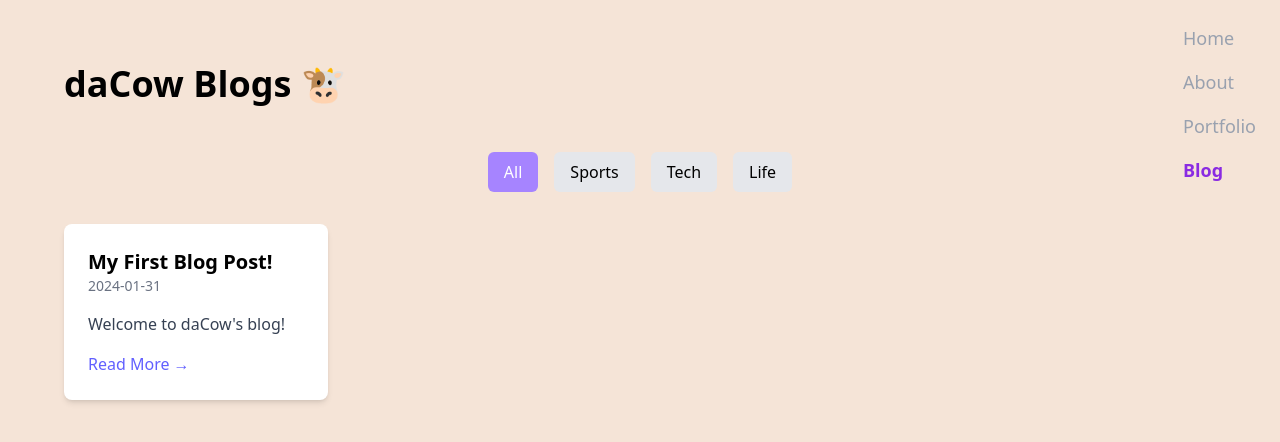
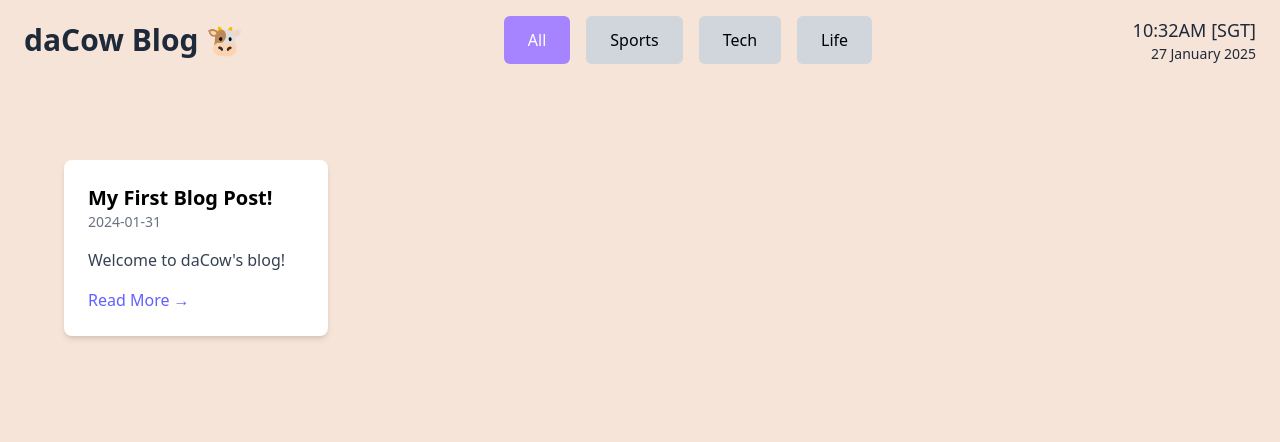
Before and after one commit to ryandacow/ryanneo, a Next.js app: page /blog in a window 1280 px wide. Shown: the top 442 px of the page. Built offline with nearby package versions, Linux system fonts and the light colour scheme.

Commit message:
Improved Blog Page

```diff
--- a/package.json
+++ b/package.json
@@ -26,7 +26,10 @@
     "react-dom": "^19.0.0",
     "react-icons": "^5.4.0",
     "react-markdown": "^9.0.3",
-    "react-tsparticles": "^2.12.2"
+    "react-tsparticles": "^2.12.2",
+    "rehype-raw": "^7.0.0",
+    "remark-breaks": "^4.0.0",
+    "remark-gfm": "^4.0.0"
   },
   "devDependencies": {
     "@eslint/eslintrc": "^3",
--- a/src/Data/blogPosts/Post1.md
+++ b/src/Data/blogPosts/Post1.md
@@ -5,6 +5,13 @@ summary: "Welcome to daCow's blog!"
 tags: "Life"
 ---
 
-Work in Progress!
+# **Building my Portfolio Website**
+<br>
 
-Stay tuned for more! 🚀
+I made this website for the purpose of learning HTML and CSS frameworks like:
+* React
+* TailwindCSS
+* GSAP
+<br>
+
+It was so I could have the flexibility to try out different styles and frameworks without the pressure of time constraints that hackathons would have.
--- /dev/null
+++ b/src/app/Components/CustomCursor.jsx
@@ -0,0 +1,42 @@
+"use client";
+
+import { useEffect, useRef } from "react";
+import gsap from "gsap";
+
+const CustomCursor = () => {
+  const cursorRef = useRef(null);
+
+  useEffect(() => {
+    const cursor = cursorRef.current;
+    if (!cursor) return;
+
+    const moveCursor = (e) => {
+      gsap.to(cursor, {
+        x: e.clientX,
+        y: e.clientY,
+        duration: 0.1,
+        ease: "power2.out",
+      });
+
+      // Rotate arrowhead dynamically
+      const angle = Math.atan2(
+        e.clientY - window.innerHeight / 2,
+        e.clientX - window.innerWidth / 2
+      );
+      gsap.to(cursor, { rotate: angle + "rad", duration: 0.1 });
+    };
+
+    window.addEventListener("mousemove", moveCursor);
+    return () => window.removeEventListener("mousemove", moveCursor);
+  }, []);
+
+  return (
+    <div ref={cursorRef} className="custom-cursor">
+      <svg width="20" height="20" viewBox="0 0 100 100" fill="none">
+        <polygon points="0,0 100,50 0,100" fill="white" stroke="black" strokeWidth="4" />
+      </svg>
+    </div>
+  );
+};
+
+export default CustomCursor;
--- a/src/app/Components/NavBarMin.jsx
+++ b/src/app/Components/NavBarMin.jsx
@@ -1,27 +1,94 @@
 "use client";
 
-import React from "react";
+import React, { useState } from "react";
 import Link from "next/link";
+import { HiOutlineMenu, HiOutlineX } from "react-icons/hi";
 
-const Navbar = () => {
+const NavbarMin = ({ predefinedTags, selectedTag, setSelectedTag }) => {
+  const [isMobileMenuOpen, setIsMobileMenuOpen] = useState(false);
+  const currentTime = new Date();
+  const timeOptions = { hour: "numeric", minute: "numeric", hour12: true };
+  const dateOptions = { day: "numeric", month: "long", year: "numeric" };
+  const formattedTime = currentTime
+    .toLocaleTimeString("en-US", timeOptions)
+    .replace(" ", ""); // Remove space before AM/PM
+  const formattedDate = currentTime.toLocaleDateString("en-GB", dateOptions);
+
   return (
-    <nav className="fixed top-6 right-6 z-50">
-      <div className="flex flex-col gap-4 text-lg">
-        <Link href="/" className="text-gray-400 hover:text-[#4B0082] transition">
-        Home
-        </Link>
-        <Link href="/#about" className="text-gray-400 hover:text-[#4B0082] transition">
-        About
-        </Link>
-        <Link href="/#portfolio"className=" text-gray-400 hover:text-[#4B0082] transition">
-        Portfolio
-        </Link>
-        <Link href="/blog" className="text-[#8A2BE2] font-bold">
-        Blog
-        </Link>
+    <nav className="fixed min-w-screen z-50 bg-[#f5e4d7] rounded-lg">
+      <div className="flex justify-between items-center px-6 py-4">
+        {/* daCow Blog (Top Left) */}
+        <div className="text-2xl md:text-3xl font-bold text-gray-800">
+          <Link href="/" className="hover:text-[#4B0082] transition">
+            daCow Blog 🐮
+          </Link>
+        </div>
+
+        {/* Desktop Filters */}
+        <div className="hidden md:flex gap-4 text-l">
+          {predefinedTags.map((tag) => (
+            <button
+              key={tag}
+              onClick={() => setSelectedTag(tag)}
+              className={`px-6 py-3 rounded-md transition ${
+                selectedTag === tag
+                  ? "bg-violet-400 text-white"
+                  : "bg-gray-300 dark:bg-gray-700"
+              }`}
+            >
+              {tag}
+            </button>
+          ))}
+        </div>
+
+        {/* Mobile Menu Button */}
+        <div className="md:hidden flex items-center">
+          <button
+            onClick={() => setIsMobileMenuOpen(!isMobileMenuOpen)}
+            className="text-gray-800 text-3xl"
+          >
+            {isMobileMenuOpen ? <HiOutlineX /> : <HiOutlineMenu />}
+          </button>
+        </div>
+
+        {/* Time and Date (Desktop View) */}
+        <div className="hidden md:flex flex-col text-right">
+          <div className="text-lg text-gray-800">{formattedTime} [SGT]</div>
+          <div className="text-sm text-gray-800">{formattedDate}</div>
+        </div>
       </div>
+
+      {/* Mobile Dropdown Menu */}
+      {isMobileMenuOpen && (
+        <div className="md:hidden bg-[#f5e4d7] shadow-lg rounded-b-lg">
+          <div className="flex flex-col px-6 py-4 gap-4">
+            {predefinedTags.map((tag) => (
+              <button
+                key={tag}
+                onClick={() => {
+                  setSelectedTag(tag);
+                  setIsMobileMenuOpen(false);
+                }}
+                className={`px-4 py-2 rounded-md transition text-lg ${
+                  selectedTag === tag
+                    ? "bg-violet-400 text-white"
+                    : "bg-gray-300 dark:bg-gray-700"
+                }`}
+              >
+                {tag}
+              </button>
+            ))}
+          </div>
+
+          {/* Time and Date (Mobile View) */}
+          <div className="flex flex-col items-center py-4 text-gray-800 border-t border-gray-300">
+            <div className="text-lg">{formattedTime} [SGT]</div>
+            <div className="text-sm">{formattedDate}</div>
+          </div>
+        </div>
+      )}
     </nav>
   );
 };
 
-export default Navbar;
+export default NavbarMin;
--- a/src/app/Pages/Portfolio.jsx
+++ b/src/app/Pages/Portfolio.jsx
@@ -32,7 +32,7 @@ export default function PortfolioSection() {
   return (
     <section
       id="portfolio"
-      className="min-h-screen w-full text-gray-800 dark:text-gray-200 py-20 pb-30 pt-24" // Adjusted height
+      className="min-h-screen w-full text-gray-800 dark:text-gray-200 pt-24" // Adjusted height
     >
       <div className="container mx-auto px-6">
 
--- a/src/app/api/blogPosts/[blogID]/route.js
+++ b/src/app/api/blogPosts/[blogID]/route.js
@@ -17,6 +17,6 @@ export async function GET(req, { params }) {
   return NextResponse.json({
     title: data.title || "Untitled Post",
     date: data.date || "No date",
-    content,
+    content, // ✅ Removed `.trim()`
   });
 }
--- a/src/app/blog/BlogList.jsx
+++ b/src/app/blog/BlogList.jsx
@@ -3,7 +3,7 @@
 import React, { useState, useEffect } from "react";
 import { motion } from "framer-motion";
 import BlogCard from "../Components/BlogCard";
-import Navbarmin from "../Components/NavBarMin";
+import NavbarMin from "../Components/NavBarMin";
 
 const BlogList = () => {
   const [posts, setPosts] = useState([]);
@@ -30,35 +30,18 @@ const BlogList = () => {
 
   return (
     <>
-      <Navbarmin predefinedTags={predefinedTags} setSelectedTag={setSelectedTag} />
+      <NavbarMin
+        predefinedTags={predefinedTags}
+        selectedTag={selectedTag}
+        setSelectedTag={setSelectedTag}
+      />
 
       <section
         id="blog"
-        className="min-h-screen py-16 w-full" // Set width to full to prevent margins
+        className="min-h-screen py-16 w-full"
         style={{ backgroundColor: "#f5e4d7" }} // Set consistent background color
       >
-        <div className="container mx-auto px-6 sm:px-8 lg:px-16">
-          <h1 className="text-4xl font-bold text-center mb-12 gradient-text underline-animation">
-            daCow Blogs 🐮
-          </h1>
-
-          {/* TAG FILTER */}
-          <div className="flex justify-center gap-4 mb-8 flex-wrap">
-            {predefinedTags.map((tag) => (
-              <button
-                key={tag}
-                onClick={() => setSelectedTag(tag)}
-                className={`px-4 py-2 rounded-md transition ${
-                  selectedTag === tag
-                    ? "bg-violet-400 text-white"
-                    : "bg-gray-200 dark:bg-gray-700"
-                }`}
-              >
-                {tag}
-              </button>
-            ))}
-          </div>
-
+        <div className="container mx-auto px-6 pt-24 sm:px-8 lg:px-16">
           {/* BLOG POSTS */}
           <div className="grid grid-cols-1 sm:grid-cols-2 md:grid-cols-3 lg:grid-cols-4 gap-8">
             {filteredPosts.length > 0 ? (
--- a/src/app/blog/[blogID]/BlogPost.jsx
+++ b/src/app/blog/[blogID]/BlogPost.jsx
@@ -4,14 +4,17 @@ import { useState, useEffect } from "react";
 import { useParams } from "next/navigation";
 import Link from "next/link";
 import ReactMarkdown from "react-markdown";
+import remarkGfm from "remark-gfm";
+import remarkBreaks from "remark-breaks";
+import rehypeRaw from "rehype-raw";
 
 const BlogPost = () => {
-  const { blogID } = useParams();  // ✅ Correctly fetching the blogID
+  const { blogID } = useParams();
   const [post, setPost] = useState(null);
-  const [loading, setLoading] = useState(true); // ✅ Add loading state
+  const [loading, setLoading] = useState(true);
 
   useEffect(() => {
-    if (!blogID) return;  // ✅ Ensure blogID is available before fetching
+    if (!blogID) return;
 
     const fetchPost = async () => {
       try {
@@ -29,26 +32,27 @@ const BlogPost = () => {
     fetchPost();
   }, [blogID]);
 
-  if (loading) {
-    return <p className="text-center text-gray-500">Loading...</p>;
-  }
-
-  if (!post) {
-    return (
-      <section className="min-h-screen flex items-center justify-center">
-        <p className="text-gray-500 text-lg">Post not found.</p>
-      </section>
-    );
-  }
+  if (loading) return <p className="text-center text-gray-500">Loading...</p>;
+  if (!post) return <section className="bg-[#f5e4d7] min-h-screen flex items-center justify-center">
+    <p className="text-gray-500 text-lg">Post not found.</p>
+  </section>;
 
   return (
-    <section className="min-h-screen px-6 py-16">
+    <section className="min-h-screen px-6 py-16 bg-[#f5e4d7]">
       <div className="max-w-3xl mx-auto">
         <h1 className="text-4xl font-bold mb-4">{post.title}</h1>
         <p className="text-gray-500 text-sm mb-6">{post.date}</p>
+
+        {/* ✅ Markdown rendering with correct lists */}
         <article className="prose dark:prose-invert">
-          <ReactMarkdown>{post.content}</ReactMarkdown>
+          <ReactMarkdown
+            remarkPlugins={[remarkGfm, remarkBreaks]}
+            rehypePlugins={[rehypeRaw]}
+          >
+            {post.content}
+          </ReactMarkdown>
         </article>
+
         <div className="mt-8">
           <Link href="/blog" className="text-indigo-500 hover:underline">
             ← Back to Blog
--- a/src/app/globals.css
+++ b/src/app/globals.css
@@ -117,3 +117,10 @@ section {
   background-color: #333; /* or any color you prefer */
   transition: all 0.3s ease-out;
 }
+
+.prose {
+  line-height: 1.8;
+  font-size: 1.125rem;
+  max-width: 800px;
+  margin: 0 auto;
+}
```
Also changed, not shown: 1 other file (tests, documents, lock files or other folders).
